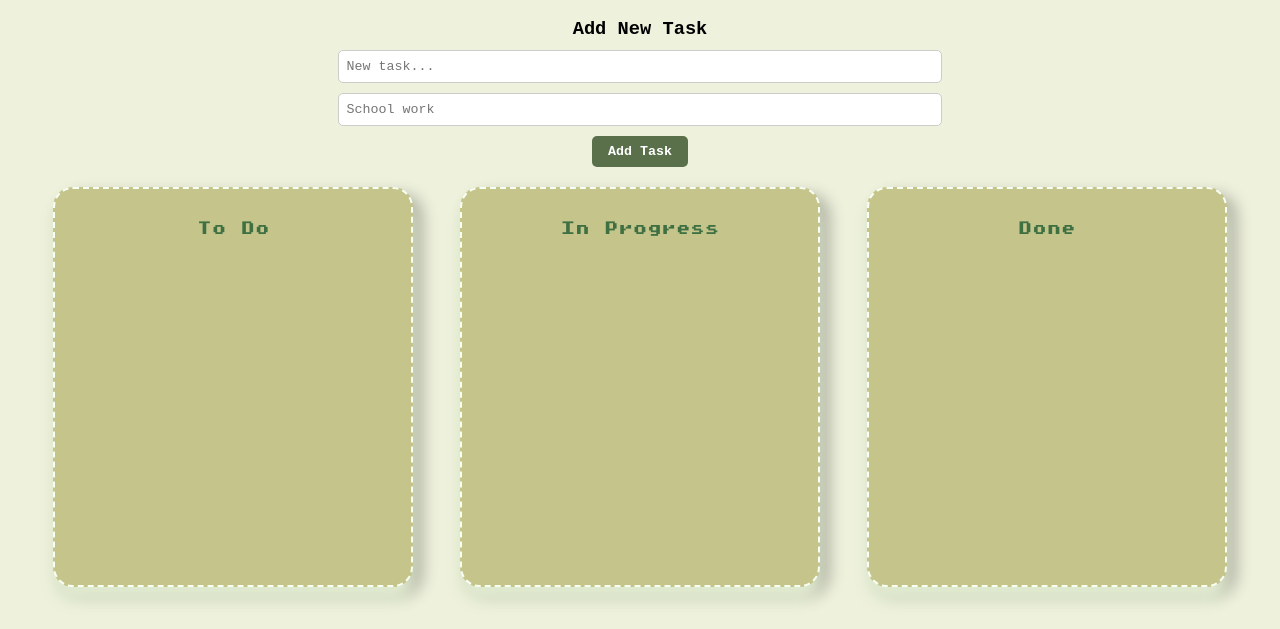
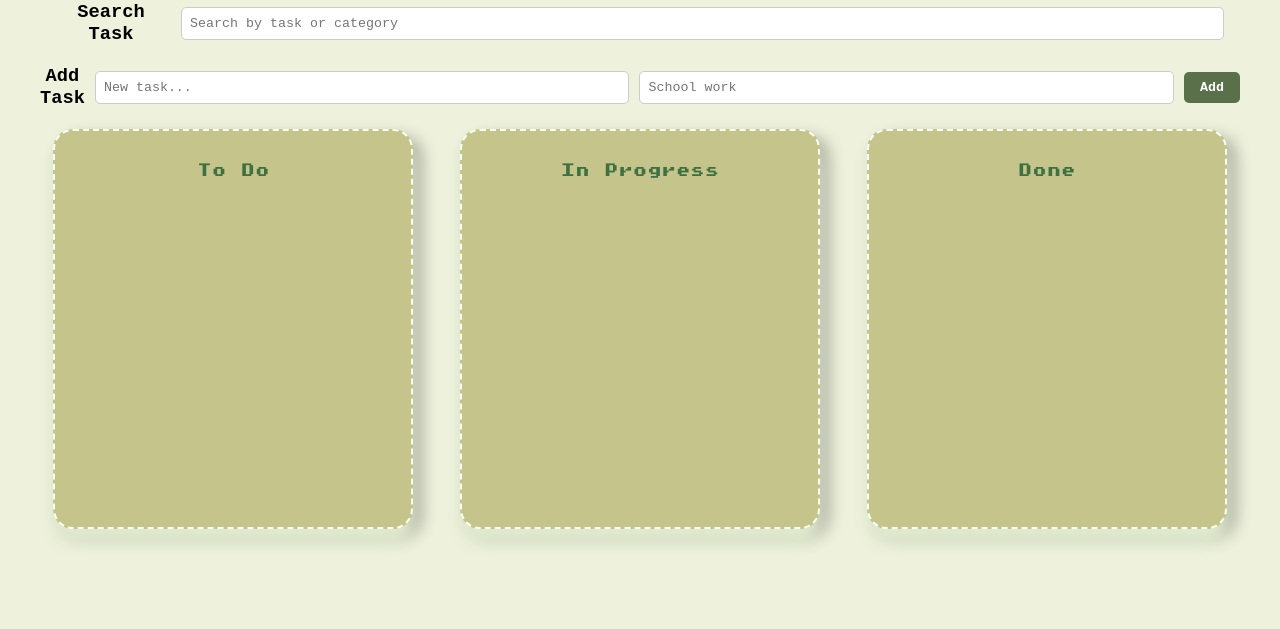
Before and after one commit to sakrsvelo/kanban-board, a plain HTML site: page index.html in a window 1280 px wide. Shown: the part 171-800 px from the top of the page. Drawn offline with Linux system fonts and the light colour scheme.

Commit message:
minor ui changes

```diff
--- a/index.html
+++ b/index.html
@@ -11,22 +11,22 @@
     <div class="container">
         <h1>Kanban Board</h1>
         <div class="search-container">
-            <h3>Search</h3>
+            <h3>Search Task</h3>
             <input type="text" id="search" placeholder="Search by task or category">
         </div>
         <div class="add-task-container">
             <div class="add-task" id="add-task-form">
-                <h3>Add New Task</h3>
+                <h3>Add Task</h3>
                 <input type="text" id="new-task-input" placeholder="New task...">
                 <input type="text" id="task-category" placeholder="School work">
-                <button id="add-task-button" type="submit">Add Task</button>
+                <button id="add-task-button" type="submit">Add</button>
             </div>
         </div>
         <div class="board">
             <div class="list" id="to-do">
-
+                <!-- LIST 1 -->
                 <h2>To Do</h2>
-                <!-- LIST 1 -->
+                <!-- CARDS -->
             </div>
             <div class="list" id="ongoing">
                 <!-- LIST 2 -->
--- a/style.css
+++ b/style.css
@@ -156,22 +156,30 @@ h1{
 }
 
 .search-container {
-    margin: 20px;
+    display: flex;
+    gap: 15px;
+    align-items: center;
+    justify-content: flex-start;
+    width: 100%;
+    max-width: 1200px;
+    margin: 20px auto;
+    padding: 0 1rem;
 }
 
-.add-task{
-    display: grid;
-    grid-template-columns: 1fr;
+.add-task {
+    display: flex;
     gap: 10px;
-    justify-items: center;
-    margin-bottom: 20px;
+    align-items: center;
+    justify-content: center;
+    max-width: 1200px;
+    margin: 20px auto;
 }
 
 input{
     padding: 8px;
     border-radius: 5px;
     border: 1px solid #ccc;
-    width: 50%;
+    width: 100%;
 }
 
 input:hover{
```
